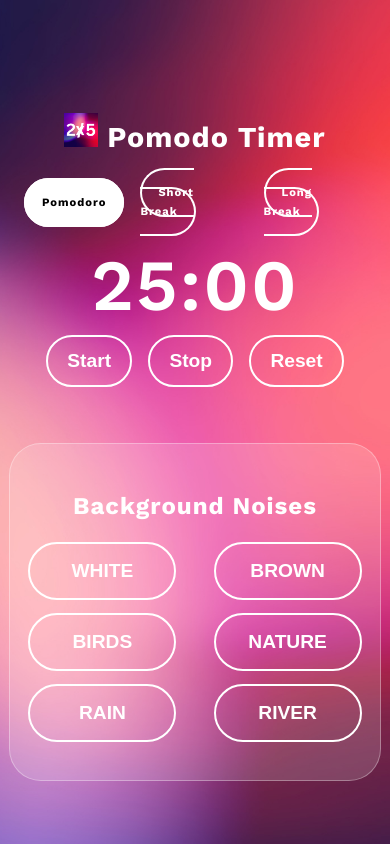
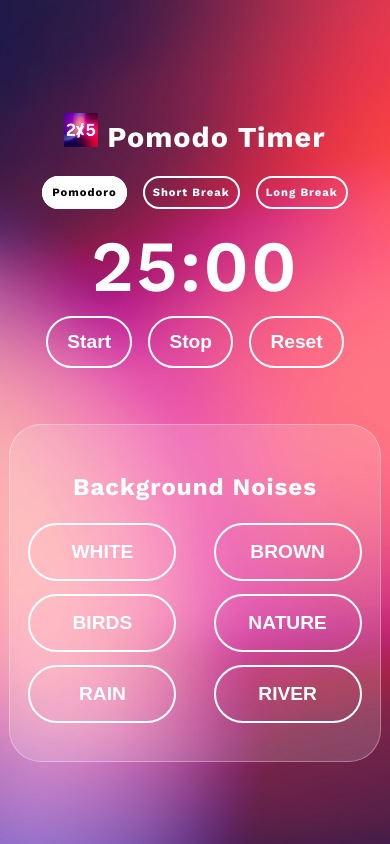
Before and after one commit to I-am-Ammar-Khan/Pomodoro-Timer, a plain HTML site: page index.html in a window 390 px wide. Drawn offline with nearby package versions, Linux system fonts and the light colour scheme.

Commit message:
27 December

```diff
--- a/style/responsive.css
+++ b/style/responsive.css
@@ -123,7 +123,7 @@
    .form-check-label {
     font-size: .7rem !important;
     margin: 0rem !important;
-    padding: 1rem !important;
+    padding: .5rem !important;
 }
 
     button {
```
